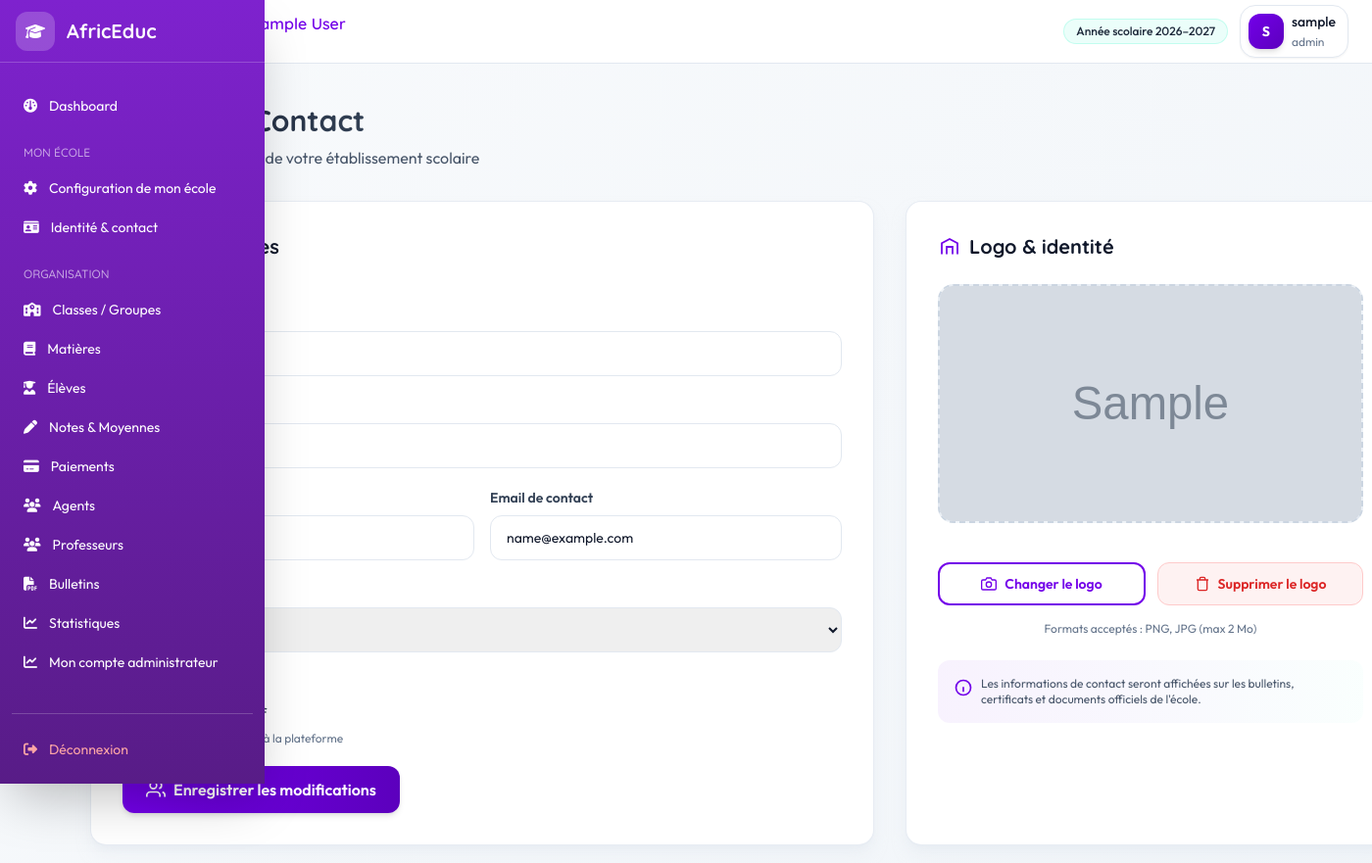
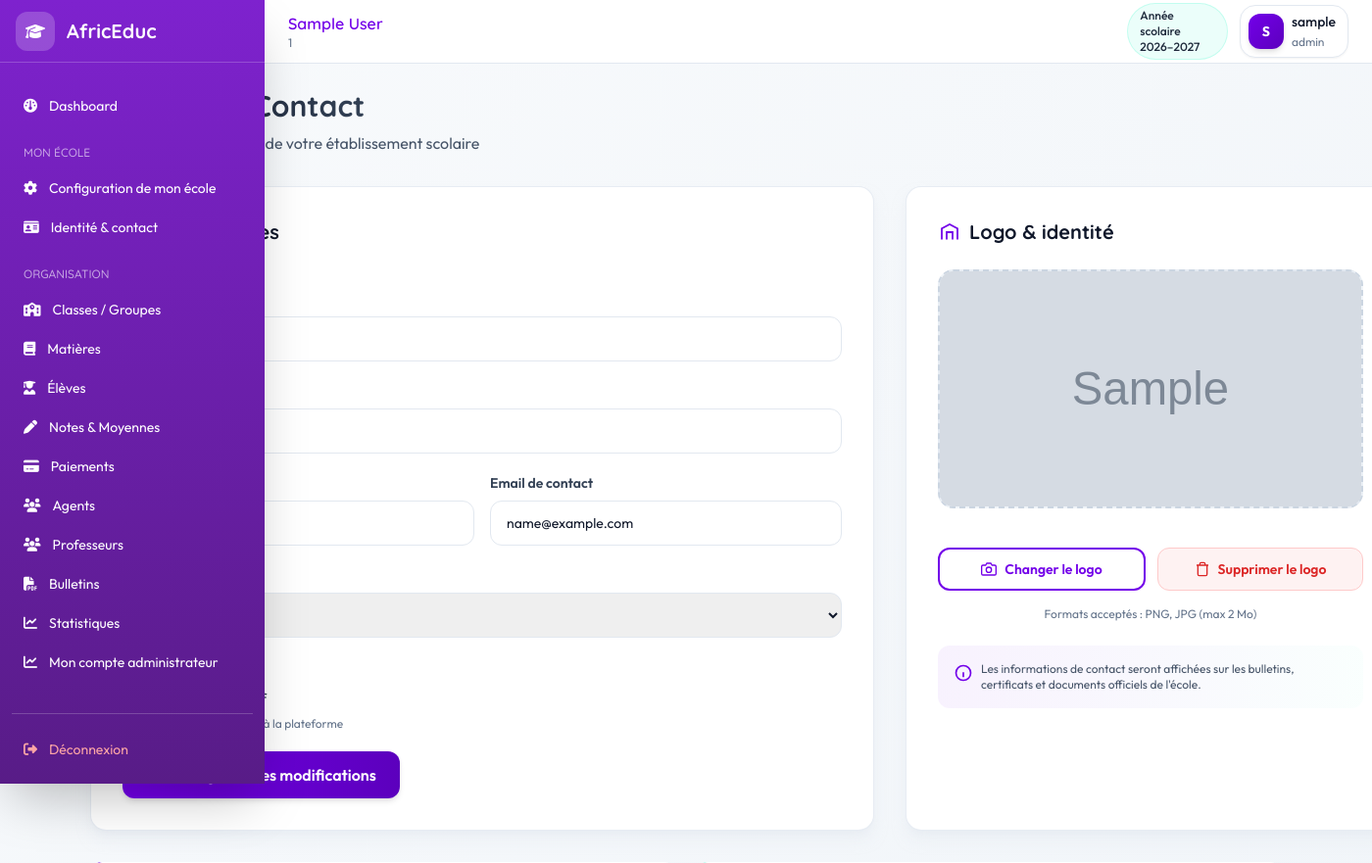
Before and after one commit to bl4ck-w0lf-project/AfricEduc, a PHP site: the page made by app/views/admin/identity.php in a window 1400 px wide. Shown: the top 881 px of the page at 98% size. Run offline with PHP 8.4, Linux system fonts and the light colour scheme; the visitor is signed in with stand-in values (Sample User, id 1); tables that the repository leaves empty hold one stand-in row (values such as "Sample post"); the template is opened without the code that fills it: most values are stand-ins (such as "Sample title", 1, 10 or a date in 2020); grey boxes marked "Sample" are stand-in pictures; some libraries are stand-ins or nearby versions.

Commit message:
Gestion de l'identité de l'école

```diff
--- a/app/views/admin/identity.php
+++ b/app/views/admin/identity.php
@@ -149,16 +149,17 @@
 </head>
 <body>
 <!-- HEADER CORRIGÉ - À PLACER APRÈS <body> -->
-<header class="app-header">
-  <div class="flex h-16 items-center justify-between gap-4 px-4 sm:px-6 lg:pl-64">
-    <!-- lg:pl-64 au lieu de ml-14 lg:ml-0 pour que le header commence APRÈS la sidebar -->
+<!-- HEADER CORRIGÉ - À METTRE APRÈS <body> -->
+<header class="app-header" style="position: fixed; top: 0; right: 0; left: 0; z-index: 40; background-color: rgba(255, 255, 255, 0.95); backdrop-filter: blur(12px); border-bottom: 1px solid #e2e8f0;">
+  <div class="flex h-16 items-center justify-between gap-4 px-4 sm:px-6" style="margin-left: 0;">
 
-    <div class="flex items-center gap-3">
+    <!-- Version desktop : padding-left pour éviter la sidebar -->
+    <div class="flex items-center gap-3 w-full lg:pl-[270px]">
       <div>
-        <p class="font-heading text-sm font-semibold text-primary sm:text-base" id="school-name-header">
+        <p class="font-heading text-sm font-semibold text-primary sm:text-base">
           <?= htmlspecialchars($_SESSION['school_name'] ?? 'École inconnue') ?>
         </p>
-        <p class="text-xs text-slate-500" id="school-location">
+        <p class="text-xs text-slate-500">
           <?= htmlspecialchars($_SESSION['school_address'] ?? '') ?>
         </p>
       </div>
@@ -195,6 +196,7 @@
     </div>
   </div>
 </header>
+
 <div class="max-w-7xl mx-auto px-4 sm:px-6 lg:px-8 py-6 sm:py-8 lg:py-10">
 
 
@@ -205,7 +207,7 @@
 
 
   <!-- En-tête -->
-  <div class="mb-8 animate-[slideUp_0.4s_ease-out]">
+  <div class="mb-8 animate-[slideUp_0.4s_ease-out] pt-[50px]">
     <div class="flex items-center gap-3 mb-2">
       <div class="w-1 h-8 bg-primary rounded-full"></div>
       <h1 class="font-heading text-2xl sm:text-3xl font-bold bg-gradient-to-r from-slate-900 to-slate-700 bg-clip-text text-transparent">
@@ -341,7 +343,7 @@
         <!-- Logo preview - hauteur automatique qui s'adapte -->
         <div id="logo-preview" class="mb-6 w-full rounded-2xl bg-gradient-to-br from-slate-100 to-slate-200 border-2 border-dashed border-slate-300 flex items-center justify-center overflow-hidden shadow-inner" style="aspect-ratio: 16/9;">
           <?php if (!empty($school['logo'])): ?>
-            <img src="<?= htmlspecialchars($school['logo']) ?>" class="w-full h-full object-cover" alt="Logo">
+            <img style="width:100%; height:100%;" src="/AfricEduc/public/<?= htmlspecialchars($school['logo']) ?>" class="w-full h-full object-cover" alt="Logo">
           <?php else: ?>
             <svg class="w-24 h-24 text-slate-400" viewBox="0 0 24 24" fill="none" stroke="currentColor" stroke-width="1.5">
               <path d="M4 19.5V8.25L12 4l8 4.25V19.5"/>
```
Also changed, not shown: app/controllers/SchoolController.php (+43 -8 lines), public/uploads/logos/020.jpg (added).
